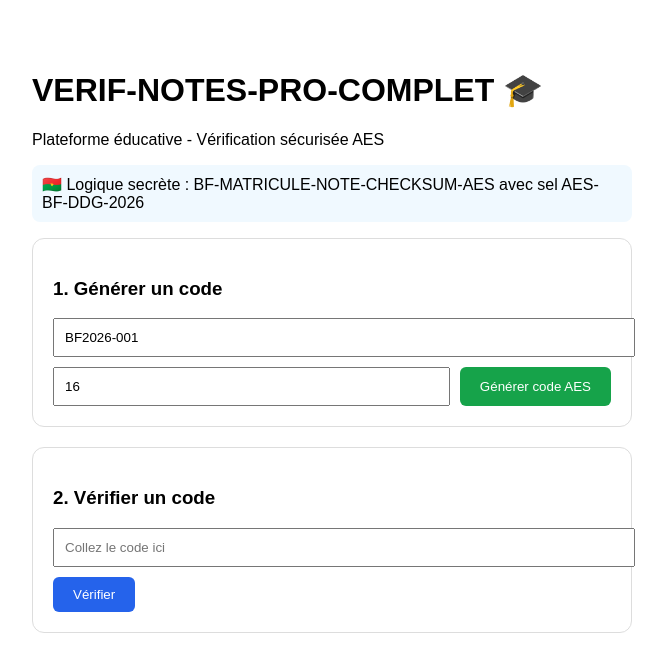
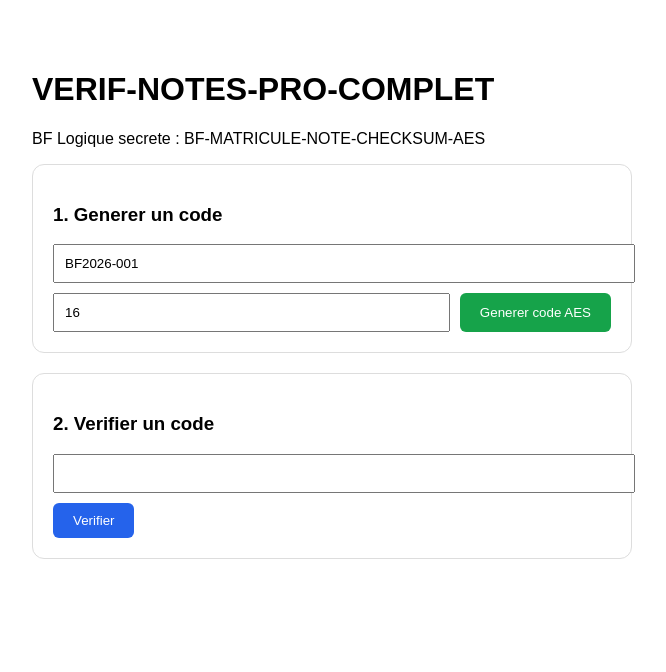
Before and after one commit to Honore1980/VERIF-NOTES-PRO-COMPLET, a React (Vite) app: page / in a window 1280 px wide. Shown: the top 672 px of the page, without its empty margins (308-974 px from the left). Built offline with nearby package versions, Linux system fonts and the light colour scheme.

Commit message:
Refactor App component and update UI text

```diff
--- a/src/App.jsx
+++ b/src/App.jsx
@@ -1,36 +1,29 @@
 import { useState } from 'react'
-
 function calcChecksum(mat, note){
   const s = (mat + note + "AES-BF-DDG-2026").toUpperCase();
   let sum=0; for(let c of s) sum+=c.charCodeAt(0);
   return (sum % 97).toString().padStart(2,'0');
 }
-
 function generateSecretCode(mat, note){
   const m = mat.trim().toUpperCase();
   const n = note.trim();
   const chk = calcChecksum(m,n);
-  // Logique claire pour vous : BF-MATRICULE-NOTE-CHECKSUM-AES
-  // Ex: BF2026-001-16-42-AES mais on brouille légèrement
   return `BF-${m}-${n}-${chk}-AES`;
 }
-
 function verifySecretCode(code){
   try{
     if(!code.startsWith("BF-")||!code.endsWith("-AES")) return null;
-    const core = code.slice(3,-4); // enlève BF- et -AES
-    // core = BF2026-001-16-42 -> on prend les 2 derniers tirets
+    const core = code.slice(3,-4);
     const parts = core.split('-');
     if(parts.length < 4) return null;
     const chk = parts.pop();
     const note = parts.pop();
-    const matricule = parts.join('-'); // reconstitue BF2026-001 même avec tirets
+    const matricule = parts.join('-');
     const expected = calcChecksum(matricule, note);
     if(chk !== expected) return null;
     return {matricule, note, valide:true};
   }catch(e){ return null; }
 }
-
 export default function App(){
   const [mat,setMat]=useState("BF2026-001");
   const [note,setNote]=useState("16");
@@ -39,24 +32,23 @@ export default function App(){
   const [result,setResult]=useState(null);
   return(
     <div style={{maxWidth:600,margin:'30px auto',fontFamily:'Arial',padding:20}}>
-      <h1>VERIF-NOTES-PRO-COMPLET 🎓</h1>
-      <p>Plateforme éducative - Vérification sécurisée AES</p>
-      <p style={{background:'#f0f9ff',padding:10,borderRadius:8}}>🇧🇫 Logique secrète : BF-MATRICULE-NOTE-CHECKSUM-AES avec sel AES-BF-DDG-2026</p>
+      <h1>VERIF-NOTES-PRO-COMPLET</h1>
+      <p>BF Logique secrete : BF-MATRICULE-NOTE-CHECKSUM-AES</p>
       <div style={{border:'1px solid #ddd',padding:20,borderRadius:12,marginBottom:20}}>
-        <h3>1. Générer un code</h3>
-        <input value={mat} onChange={e=>setMat(e.target.value)} placeholder="Matricule" style={{width:'100%',padding:10,marginBottom:10}}/>
+        <h3>1. Generer un code</h3>
+        <input value={mat} onChange={e=>setMat(e.target.value)} style={{width:'100%',padding:10,marginBottom:10}}/>
         <div style={{display:'flex',gap:10}}>
-          <input value={note} onChange={e=>setNote(e.target.value)} placeholder="Note /20" style={{flex:1,padding:10}}/>
-          <button onClick={()=>{setCode(generateSecretCode(mat,note)); setResult(null);}} style={{background:'#16a34a',color:'white',padding:'10px 20px',border:0,borderRadius:6}}>Générer code AES</button>
+          <input value={note} onChange={e=>setNote(e.target.value)} style={{flex:1,padding:10}}/>
+          <button onClick={()=>setCode(generateSecretCode(mat,note))} style={{background:'#16a34a',color:'white',padding:'10px 20px',border:0,borderRadius:6}}>Generer code AES</button>
         </div>
-        {code && <div style={{marginTop:15,background:'#dcfce7',padding:15,wordBreak:'break-all',borderRadius:8}}><b>Code généré :</b><br/>{code}<br/><button onClick={()=>navigator.clipboard.writeText(code)}>Copier</button></div>}
+        {code && <div style={{marginTop:15,background:'#dcfce7',padding:15}}><b>Code genere :</b><br/>{code}</div>}
       </div>
       <div style={{border:'1px solid #ddd',padding:20,borderRadius:12}}>
-        <h3>2. Vérifier un code</h3>
-        <input value={verifCode} onChange={e=>{setVerifCode(e.target.value); setResult(null);}} placeholder="Collez le code ici" style={{width:'100%',padding:10,marginBottom:10}}/>
-        <button onClick={()=>setResult(verifySecretCode(verifCode))} style={{background:'#2563eb',color:'white',padding:'10px 20px',border:0,borderRadius:6}}>Vérifier</button>
-        {result?.valide && <div style={{marginTop:15,background:'#dcfce7',padding:15,borderRadius:8}}>✅ Valide - Matricule: {result.matricule}, Note: {result.note}</div>}
-        {result===null && verifCode && <div style={{marginTop:15,background:'#fee2e2',padding:15,borderRadius:8}}>❌ Code invalide - checksum incorrect</div>}
+        <h3>2. Verifier un code</h3>
+        <input value={verifCode} onChange={e=>setVerifCode(e.target.value)} style={{width:'100%',padding:10,marginBottom:10}}/>
+        <button onClick={()=>setResult(verifySecretCode(verifCode))} style={{background:'#2563eb',color:'white',padding:'10px 20px',border:0,borderRadius:6}}>Verifier</button>
+        {result?.valide && <div style={{marginTop:15,background:'#dcfce7',padding:15}}>✅ Valide - {result.matricule} - Note {result.note}</div>}
+        {result===null && verifCode && <div style={{marginTop:15,background:'#fee2e2',padding:15}}>❌ Code invalide</div>}
       </div>
     </div>
   )
```
